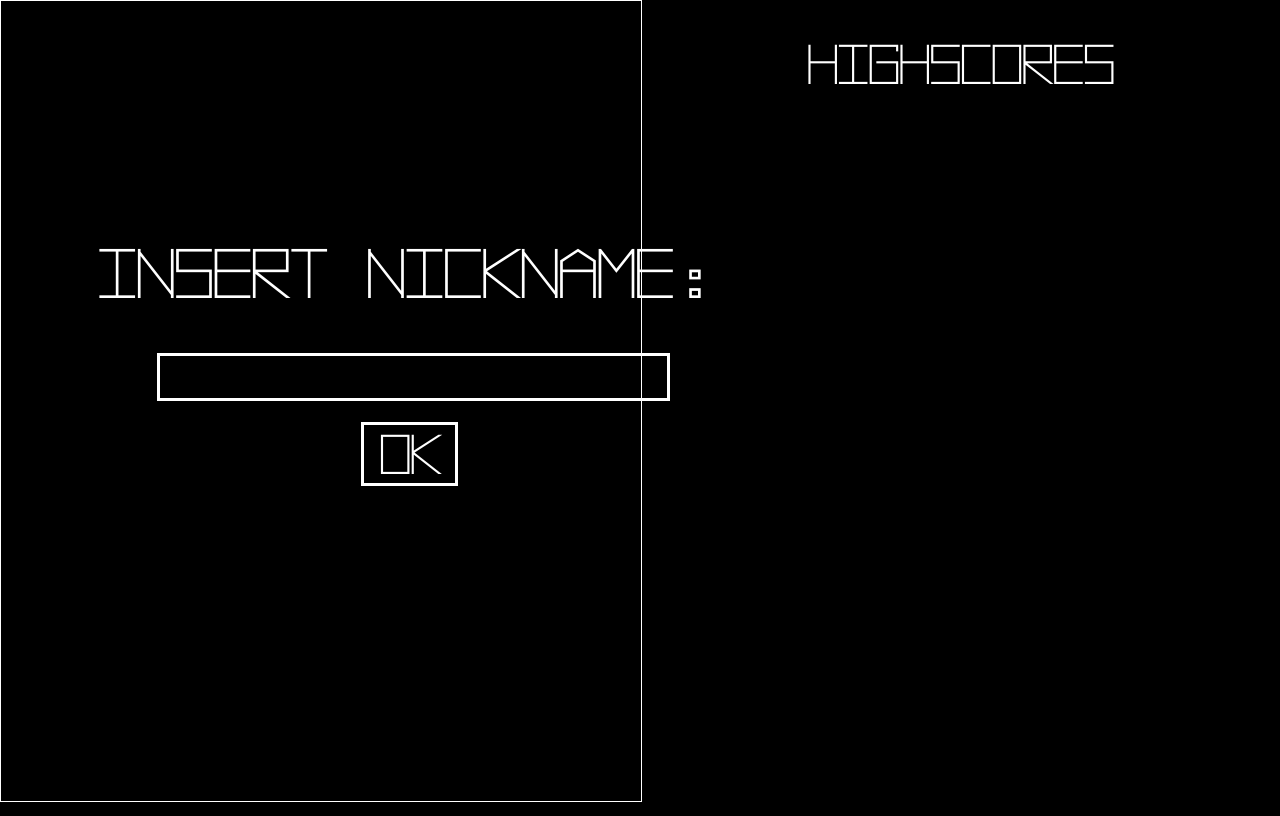
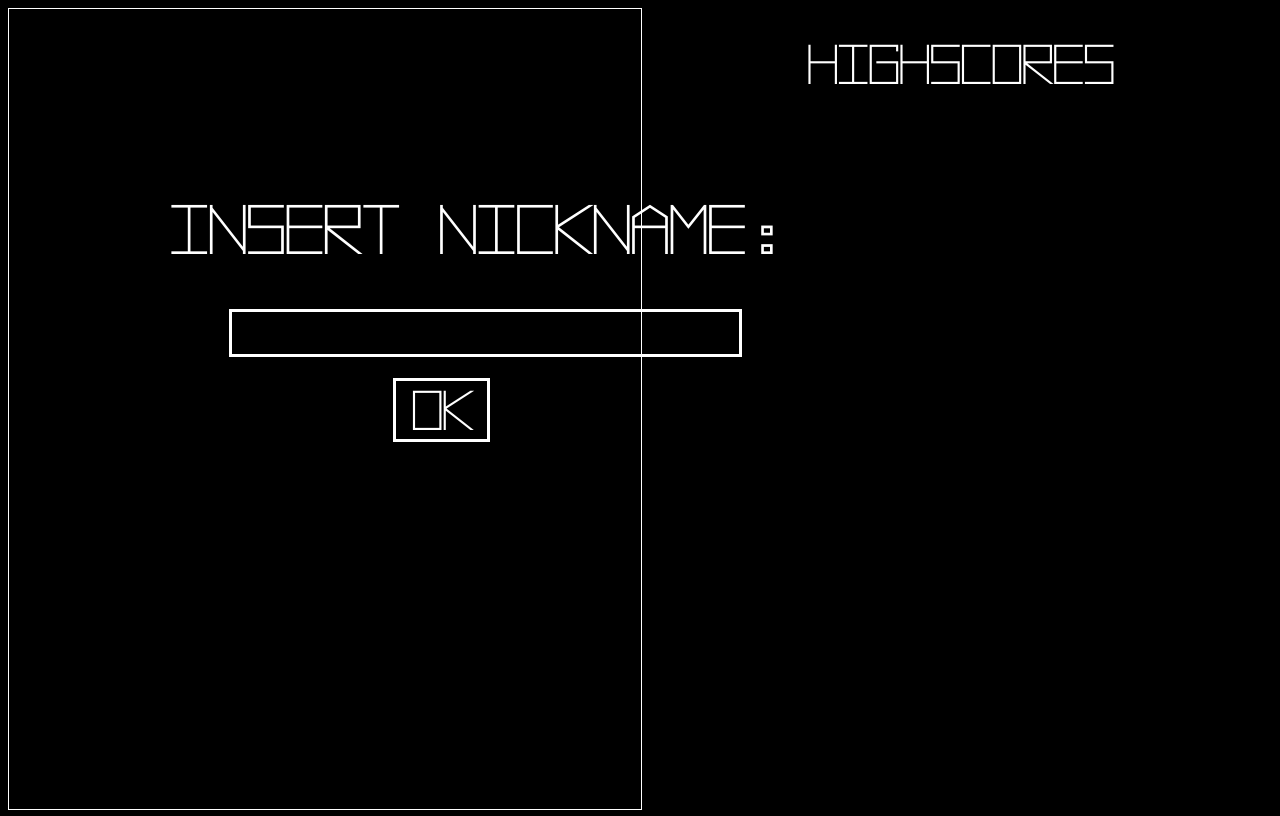
Before and after one commit to bebbo203/simple_asteroids, a plain HTML site: page html/game_page.html in a window 1280 px wide. Drawn offline with Linux system fonts and the light colour scheme; files whose address does not match are found by name.

Commit message:
Added vh

```diff
--- a/css/stile_gamePage.css
+++ b/css/stile_gamePage.css
@@ -23,7 +23,7 @@ canvas{
 }
 
 #name_selection{
-    position: fixed;
+    position: absolute;
     left: 0;
     top: 0;
     width: 50%;
@@ -33,21 +33,20 @@ canvas{
     border: 1px solid white;
 }
 
+
+
+
+#nickname_form{
+    width: 800px;
+    margin-top: 30%;
+    margin-left: 15%;
+    margin: 30% 20vh;
+}
+
 #insert_label{
     color: white;
     font-weight: 600;
     font-size: 50px;
-    left: 50%;
-    top: 50%;
-}
-
-
-#nickname_form{
-    position: absolute;
-    width: 800px;
-    margin-top: 30%;
-    margin-left: 15%;
-
 
 }
 
@@ -66,9 +65,9 @@ canvas{
     padding-left: 5px;
 }
 #nickname_button{
-    position: absolute;
+    position: relative;
     margin-top: 50px;
-    left:33%;
+    margin-left: 28vh;
     padding: 5px 15px;
 
 }
```
